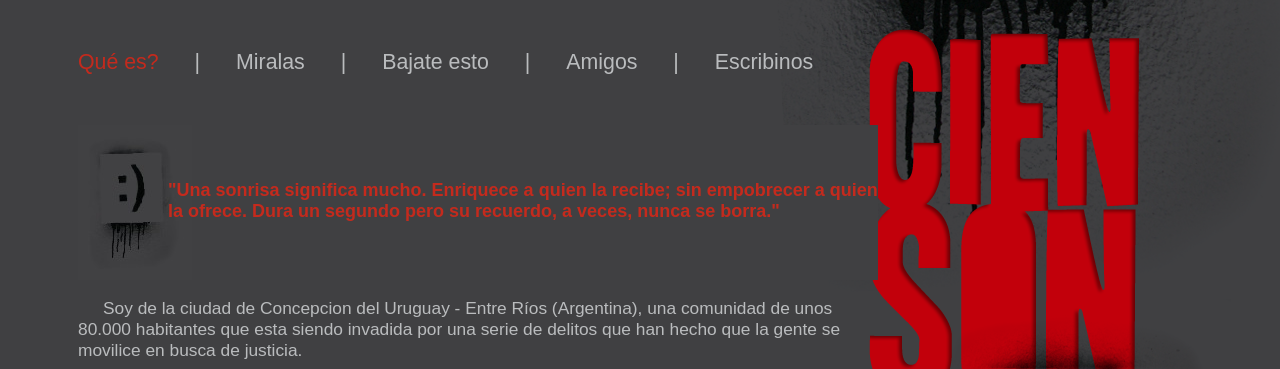
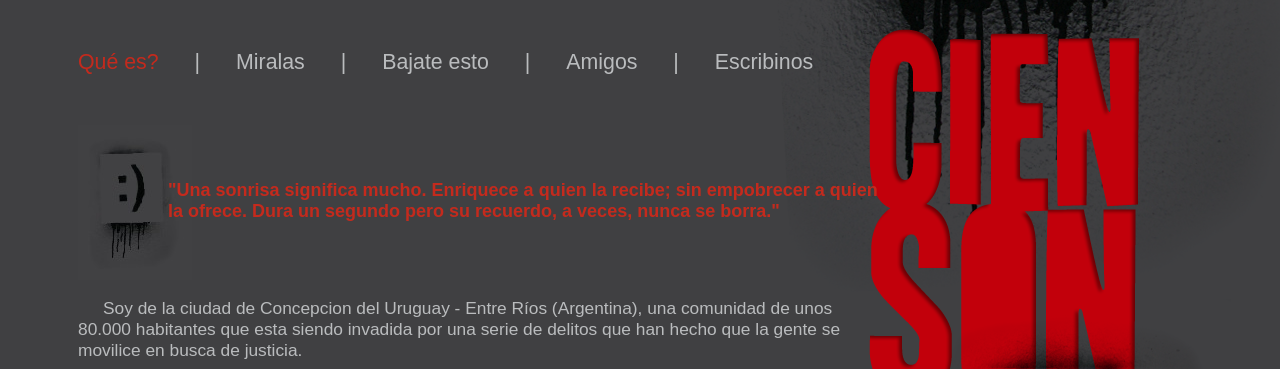
Before and after one commit to humitos/ciensonrisas, a Django app: page / in a window 1280 px wide. Shown: the top 369 px of the page. Run offline with Django 3.2, Linux system fonts and the light colour scheme; parts of the project's set-up code (start-up, migrations or seed data) failed here and were passed over; some libraries are stand-ins or nearby versions; some web fonts are replaced.

Commit message:
Transparency background on mission div

```diff
--- a/ciensonrisas/website/static/css/style.css
+++ b/ciensonrisas/website/static/css/style.css
@@ -61,7 +61,6 @@ ul.top-menu li a.selected
 .red
 {
     background-image: url('../images/stencil.png');
-    background-color: #404042;
     background-repeat: no-repeat;
     background-position: left top;
     color: #c42a1d;
```
